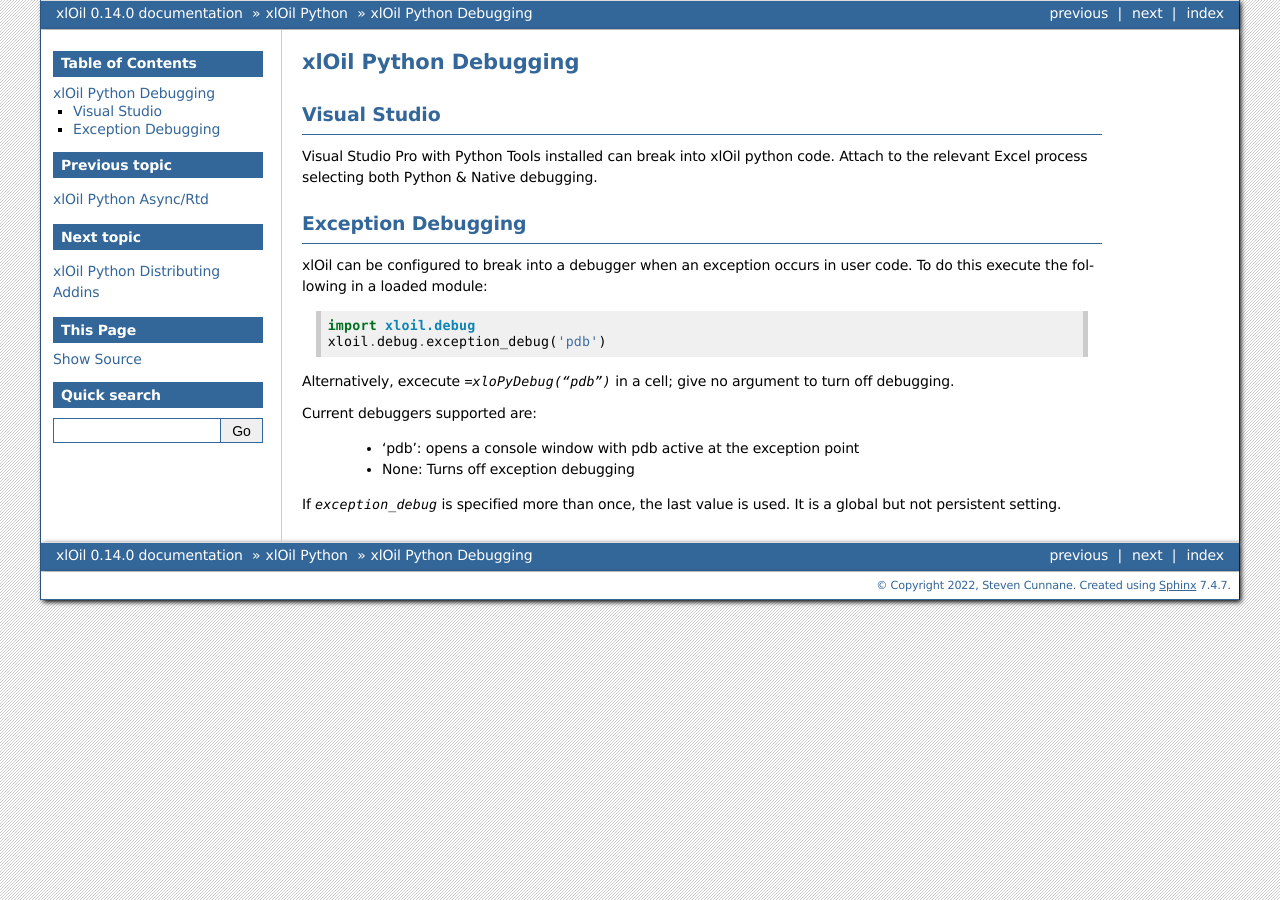
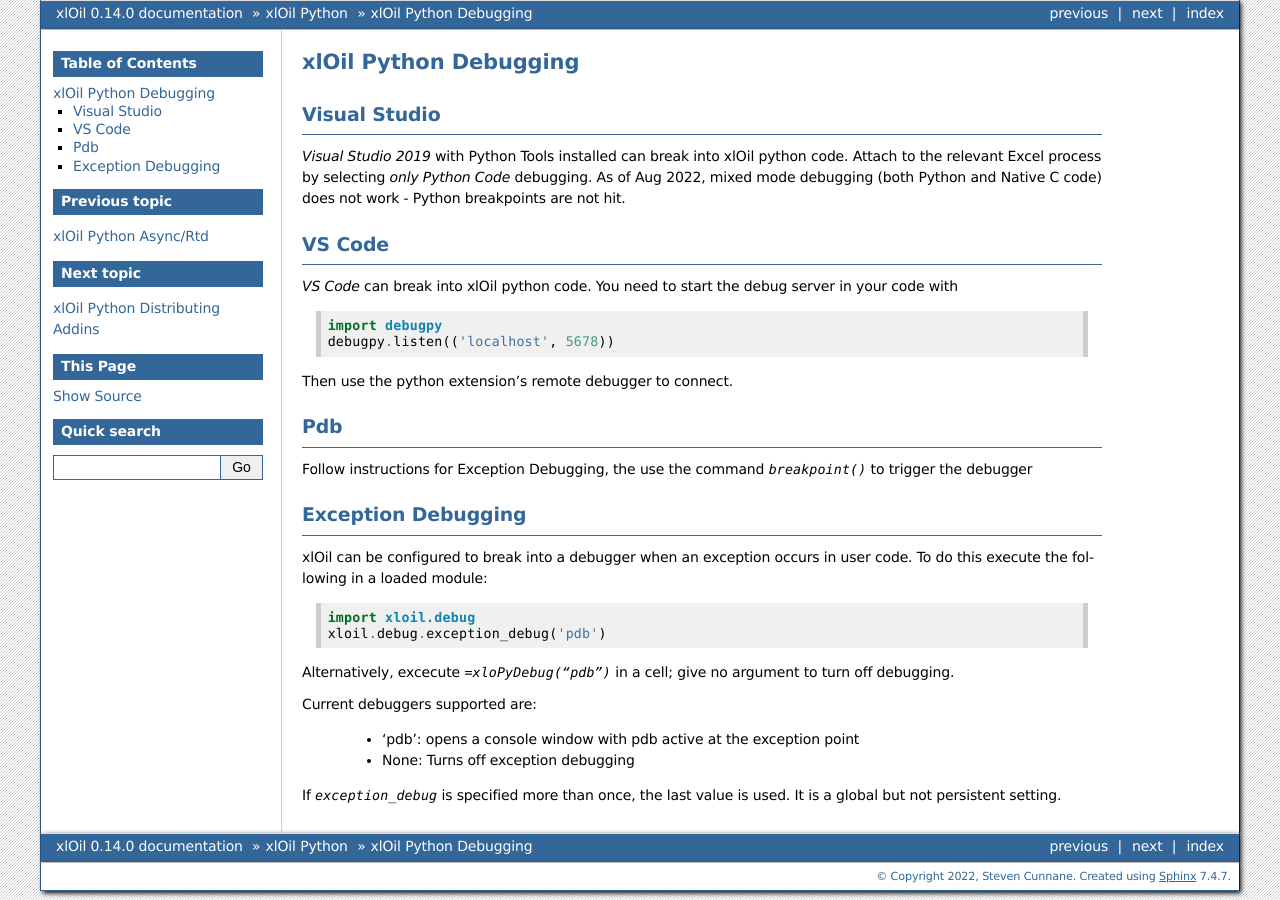
Before and after one commit to cunnane/xloil, a Sphinx documentation site: the page built from docs/source/xlOil_Python/Debugging.rst, in a window 1280 px wide. Built offline with Sphinx 7.4.7, drawn with Linux system fonts in a browser that asks for light colours; the version number is read from the project's files by our own code.

Commit message:
A few doc updates

```diff
--- a/docs/source/Developer.rst
+++ b/docs/source/Developer.rst
@@ -6,8 +6,10 @@
 ----------------------------
 
 - You need Visual Studio 2019 or newer
-- All xlOil_Core dependencies are already in the `external` folder.
-  Some of them are compressed, so unpack them.
+- All xlOil_Core dependencies are already in the `external` folder. Some of them are compressed,
+  so unpack them.
+- To build the `xlOil-COM` library you need the ATL headers which can be installed with the Visual
+  Studio installer (under C++ development).
 - For debugging, set xlOil_Loader as the target project, with
   command=`<Path-to-Excel.exe>` args=`$(OutDir)\xloil.xll`
 
--- a/docs/source/Introduction.rst
+++ b/docs/source/Introduction.rst
@@ -2,7 +2,7 @@
 xlOil
 ===========
 
-xlOil is a framework for linking programming langagues with Excel language.
+xlOil is a framework for linking programming languages with Excel language.
 That is, a way to write functions in a language of your choice and have them
 appear in Excel as worksheet functions and macros, as well as manipulating
 the application and GUI similar to VBA.
--- a/docs/source/xlOil_Python/Debugging.rst
+++ b/docs/source/xlOil_Python/Debugging.rst
@@ -4,8 +4,27 @@
 
 Visual Studio
 -------------
-Visual Studio Pro with Python Tools installed can break into xlOil python code.  Attach to the
-relevant Excel process selecting both Python & Native debugging.
+*Visual Studio 2019* with Python Tools installed can break into xlOil python code.  Attach to the
+relevant Excel process by selecting *only Python Code* debugging.  As of Aug 2022, mixed mode debugging
+(both Python and Native C code) does not work - Python breakpoints are not hit.
+
+VS Code
+-------
+
+*VS Code* can break into xlOil python code. You need to start the debug server in your code with
+
+::
+
+    import debugpy
+    debugpy.listen(('localhost', 5678))
+
+Then use the python extension's remote debugger to connect.
+
+Pdb
+---
+Follow instructions for Exception Debugging, the use the command `breakpoint()` to trigger
+the debugger
+
 
 Exception Debugging
 -------------------
@@ -26,8 +45,7 @@
 
 .. note:
     It used to be possible to select the 'vs' debugger and use Python Tools for Visual Studio
-    to open a connection on `localhost:5678`, but this package has been deprecated and no
-    longer appears to work as expected.
+    for exception debugging but this no longer appears to work as expected.
 
 If `exception_debug` is specified more than once, the last value is used. It is a global but
 not persistent setting.
```
Also changed, not shown: 1 other file.
